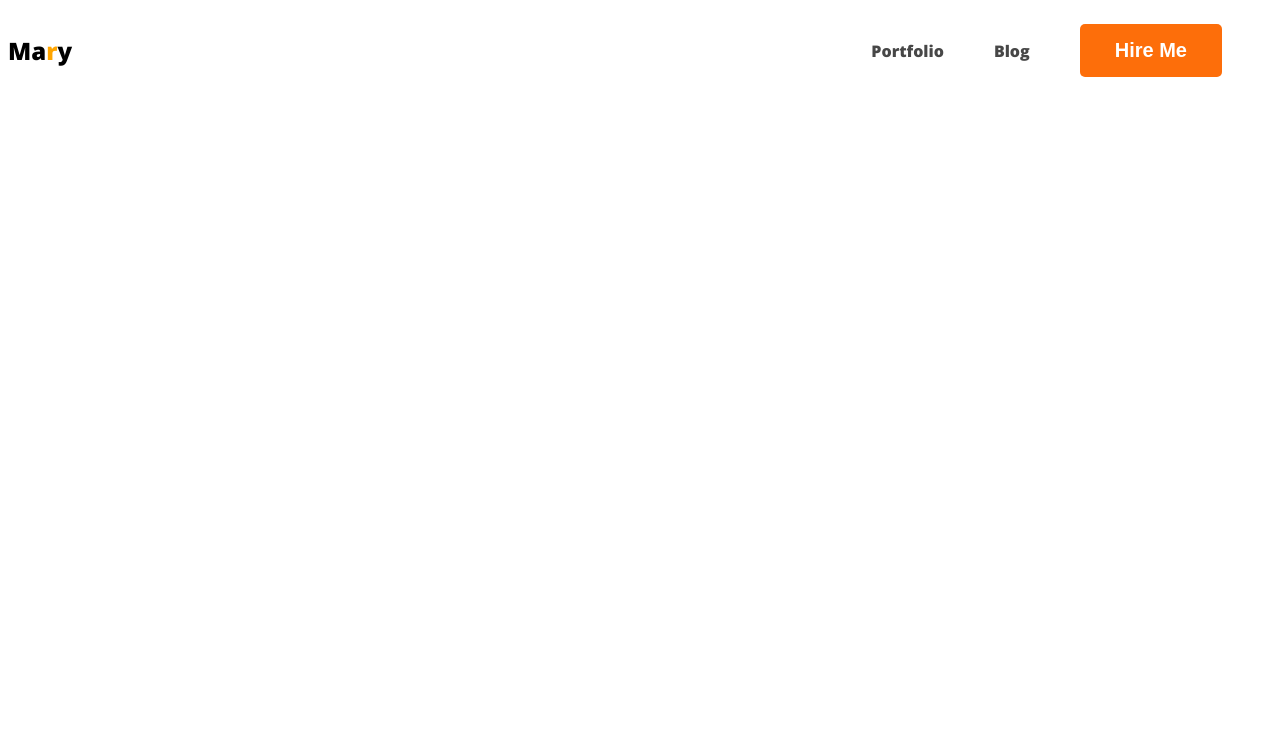
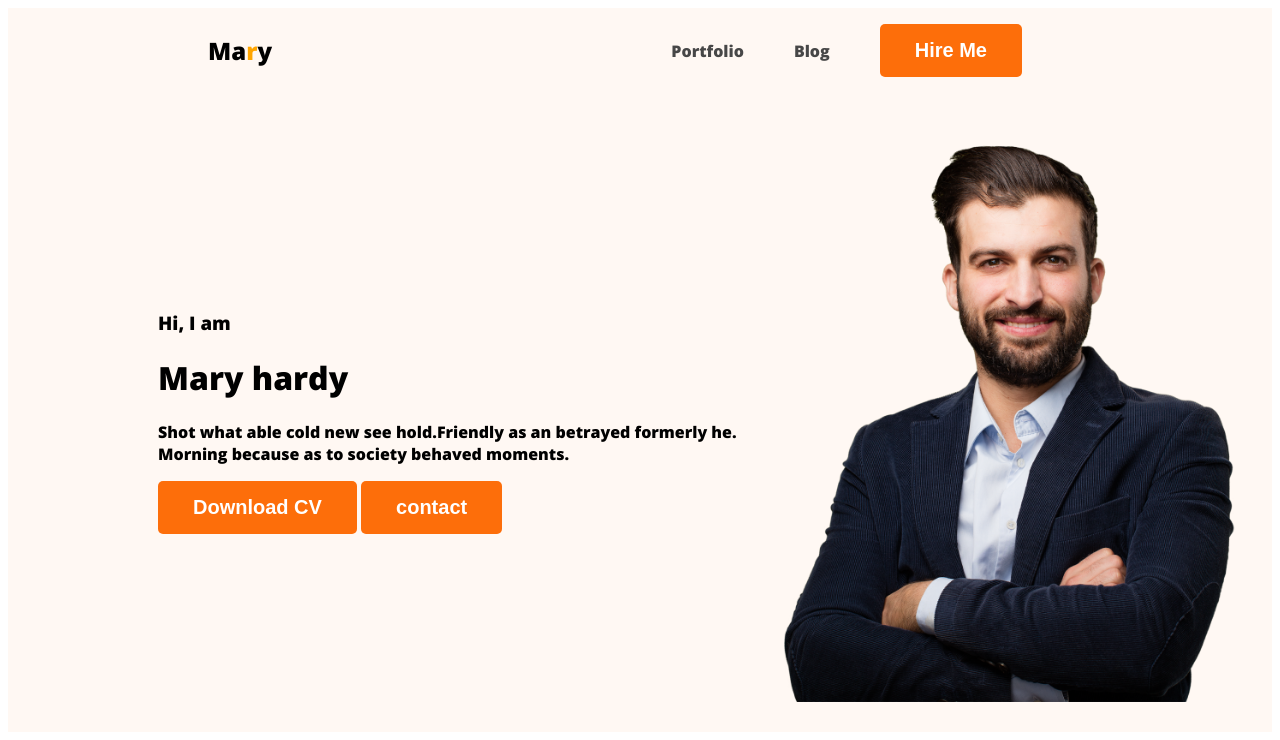
Before and after one commit to jubair1122/webdeveloper-portfolio, a plain HTML site: page index.html in a window 1280 px wide. Drawn offline with nearby package versions, Linux system fonts and the light colour scheme.

Commit message:
push portfolio

```diff
--- a/index.html
+++ b/index.html
@@ -10,7 +10,7 @@
     <link rel="stylesheet" href="styles/portfolio.css">
 </head>
 <body>
-    <header>
+    <header class="header">
         <nav>
             <h2 class="nav-title">Ma<span class="text-primary">r</span>y</h2>
             <ul>
@@ -19,7 +19,16 @@
                 <li><button class="btn-primary">Hire Me</button></li>
             </ul>
         </nav>
-
+        <div class="banner">
+            <div>
+                <h3 class="banner-gretting">Hi, I  am</h3>
+                <h1 class="banner-title">Mary hardy</h1>
+                <p>Shot what able cold new see hold.Friendly as an betrayed formerly he. Morning because as to society behaved moments.</p>
+                <button class="btn-primary">Download CV</button>
+                <button class="btn-primary">contact</button>
+                </div>
+            <img class="profile-pic"  src="images/hardy.png" alt="">
+        </div>
     </header>
     <main>
 
--- a/styles/portfolio.css
+++ b/styles/portfolio.css
@@ -24,6 +24,8 @@ nav {
     display: flex;
     justify-content: space-between;
     align-items: center;
+    margin: 0 200px;
+
 }
 
 .nav-title {
@@ -48,3 +50,16 @@ nav a {
     text-decoration: none;
     color: #474747;
 }
+/*header related styles*/
+.header{
+    background-color: #FFF8F3;
+
+}
+.banner{
+    display: flex;
+    padding: 30px 30px 30px 150px;
+    align-items: center;
+}
+.banner .profile-pic{
+    width: 500px;
+}
```
